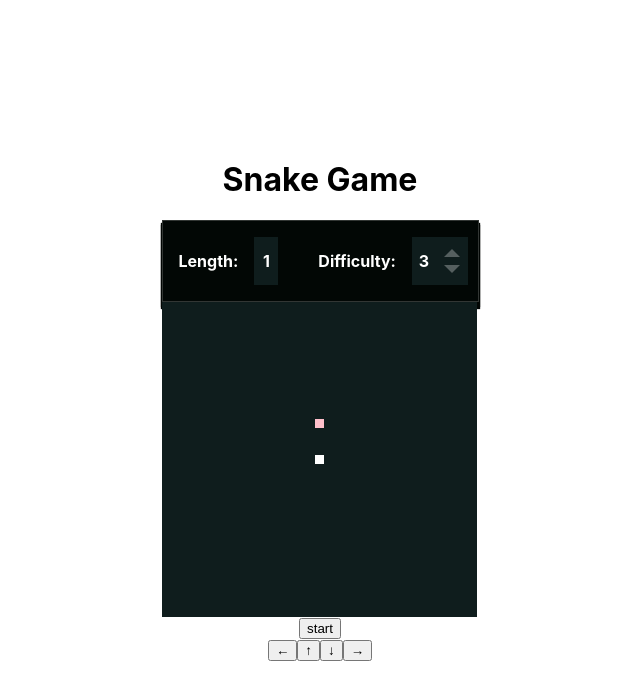
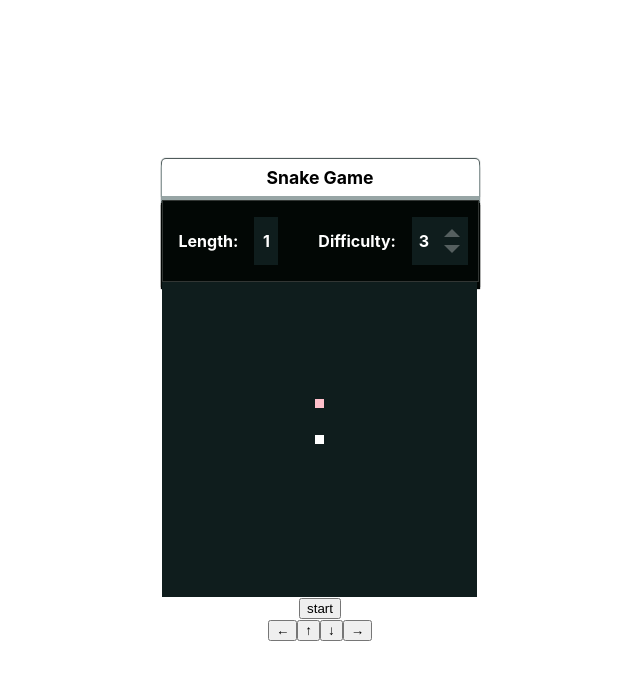
Before and after one commit to version-1/hooks-snake-game, a React (Create React App) app: page / in a window 1280 px wide. Shown: the top 700 px of the page, without its empty margins (320-960 px from the left). Built offline with nearby package versions, Linux system fonts and the light colour scheme.

Commit message:
add style for title

```diff
--- a/src/index.css
+++ b/src/index.css
@@ -25,6 +25,17 @@ body {
 .App {
   max-width: calc(9px * 35 + 1px * 2);
   text-align: center;
+}
+
+.title-container {
+  border-radius: 4px 4px 0px 0px;
+  box-shadow: 0px 4px 1px 1px #97A5A5, 0px 6px 1px 1px #3C4A4A, 0px 0px 1px 1px #3C4A4A;
+}
+
+.title {
+  margin: 0;
+  padding: 8px;
+  font-size: 1.1rem;
 }
 
 .field {
```
